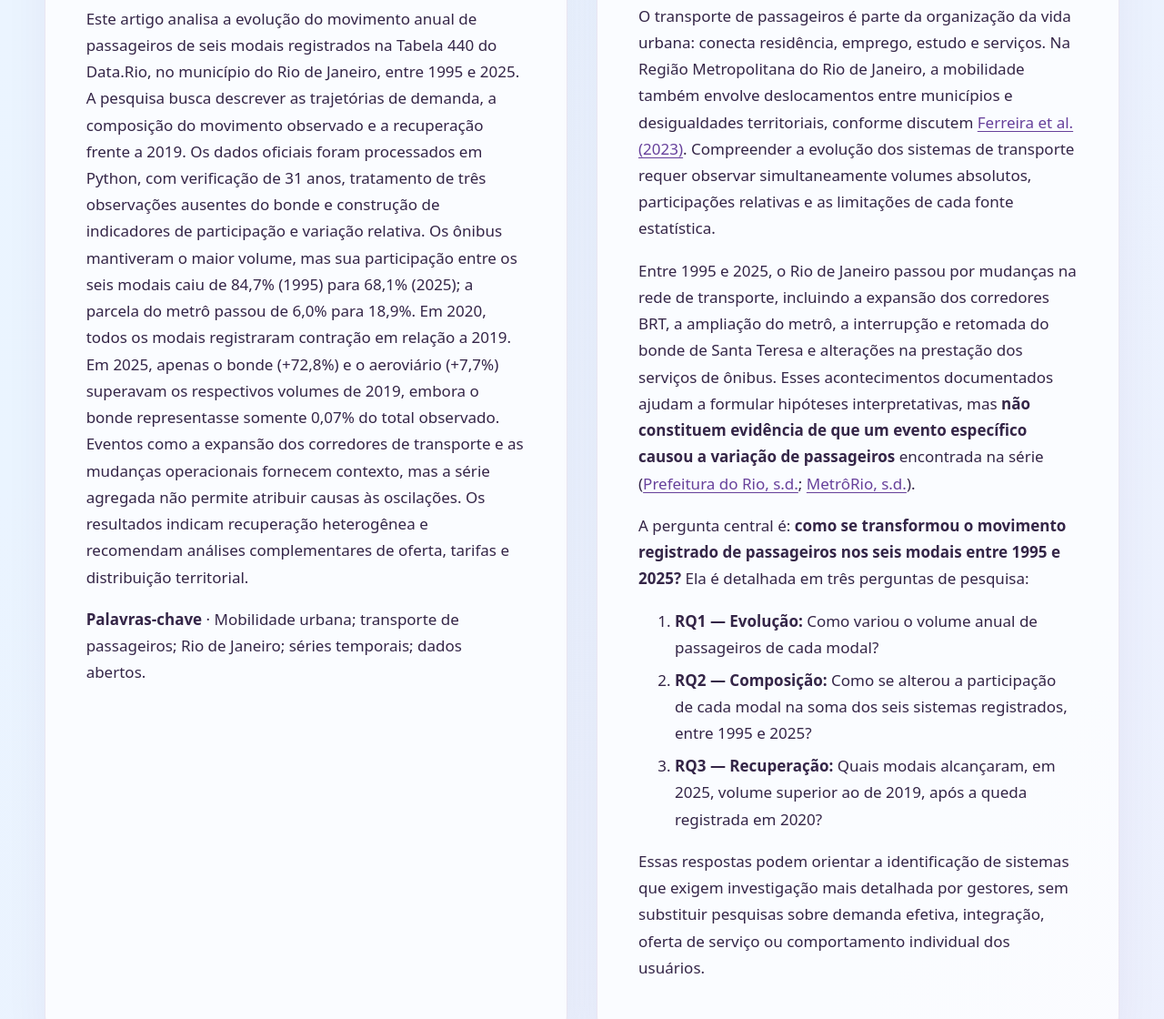
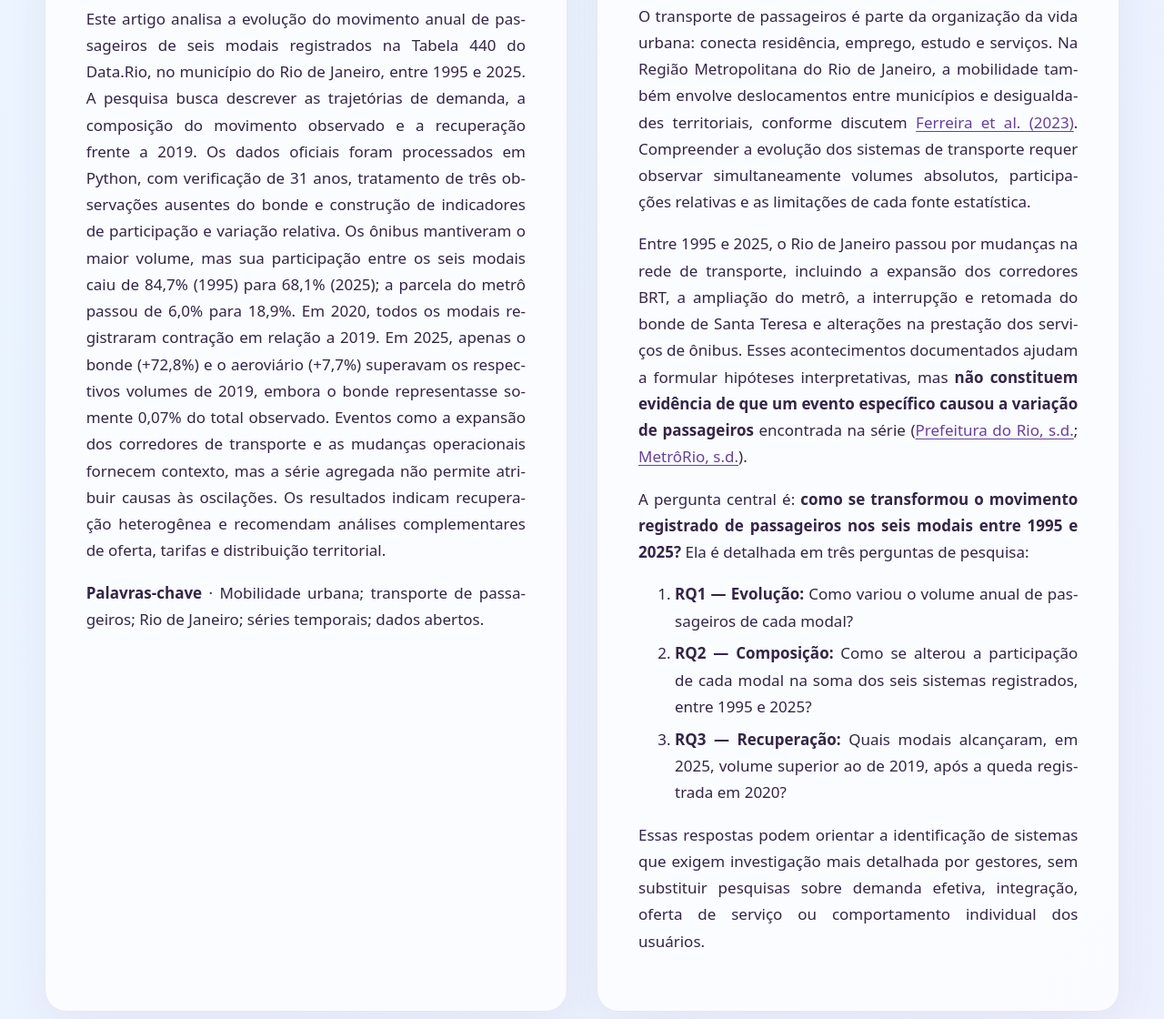
Before and after one commit to Gi-S-Lobo/analise-transporte-rj, a plain HTML site: page docs/index.html in a window 1280 px wide. Shown: the part 1016-2136 px from the top of the page at 91% size. Drawn offline with Linux system fonts and the light colour scheme.

Commit message:
docs: disponibiliza HTML completo do Theo com textos preenchendo cartões

```diff
--- a/docs/index.html
+++ b/docs/index.html
@@ -440,7 +440,24 @@ main{
 main > header, main > nav, main > section{min-width:0}
 main > section{scroll-margin-top:112px}
 main > section p,main > section li{overflow-wrap:break-word}
-main > section > p{max-width:92ch}
+/* Todos os textos dos cartões ocupam sua largura útil com alinhamento justificado. */
+main > section p,
+main > section blockquote,
+main > section figcaption{
+  width:100%;
+  max-width:none;
+  text-align:justify;
+  text-align-last:left;
+  hyphens:auto;
+  overflow-wrap:break-word;
+}
+main > section li{
+  max-width:none;
+  text-align:justify;
+  text-align-last:left;
+  hyphens:auto;
+  overflow-wrap:break-word;
+}
 main > section pre,main > section .scroll,main > section figure{
   max-width:100%;
 }
```
